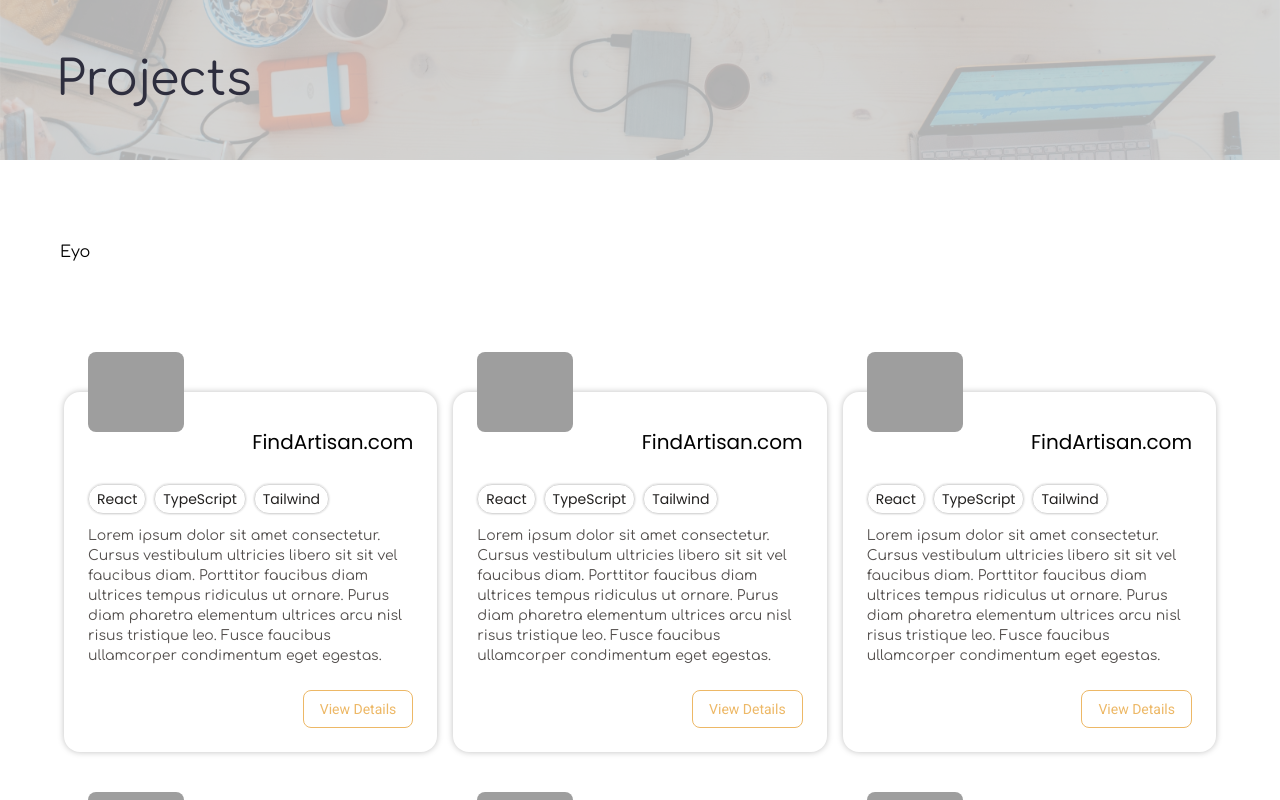
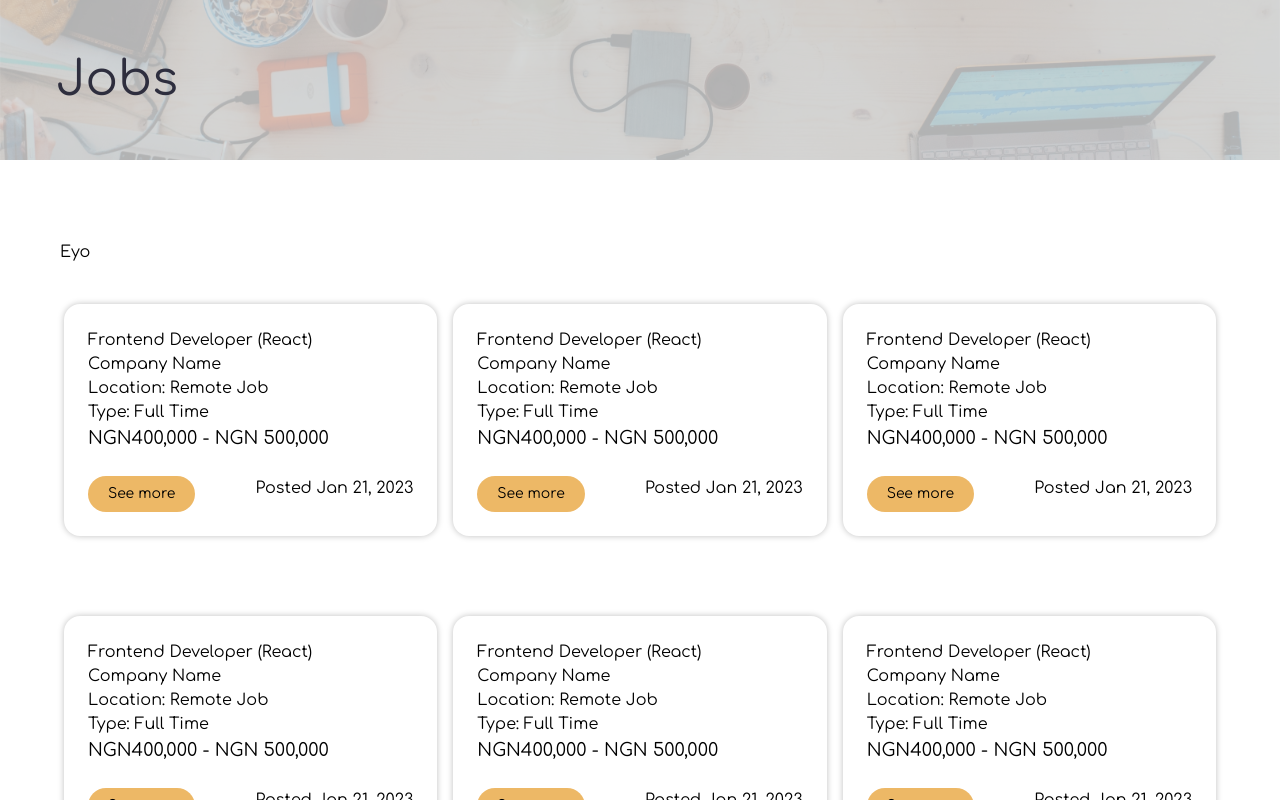
Before and after one commit to CALABAR-TECH-COMMUNITY/CTC-Website-Project, a React (Vite) app: page /Jobs in a window 1280 px wide. Shown: the top 800 px of the page. Built offline with nearby package versions, Linux system fonts and the light colour scheme; grey boxes are pictures that could not be loaded.

Commit message:
E_A Jobs

```diff
--- a/src/components/JobsCard.tsx
+++ b/src/components/JobsCard.tsx
@@ -4,9 +4,24 @@ import { Link } from "react-router-dom";
 const ProjectCard = (): JSX.Element => {
   return (
     <div className="shadow-projectCardShadow rounded-2xl p-6 relative">
-
-
-
+       <div className='bg-white'>
+          <p className='font-medium text-base'>Frontend Developer (React)</p>
+          <div className='text-gray-600 py-2'>
+            <p>Company Name</p>
+            <p>Location: Remote Job</p>
+            <p>Type: Full Time</p>
+          </div>
+          <p className='font-semibold text-lg'>NGN400,000 - NGN 500,000</p>
+          <div className='flex justify-between pt-6'>
+            <Link
+              to={routes.JOBS_DETAILS_PAGE}
+              className='bg-[#edb866] px-5 py-2 rounded-full font-medium text-sm'
+            >
+              <p>See more</p>
+            </Link>
+            <p className='text-gray-600'>Posted Jan 21, 2023</p>
+          </div>
+        </div>
     </div>
   );
 };
--- /dev/null
+++ b/src/components/JobsHeader.tsx
@@ -0,0 +1,11 @@
+const ProjectsHeader = (): JSX.Element => {
+  return (
+    <header className='h-32 md:h-36 lg:h-40 bg-[url("assets/images/projects-header.svg")] bg-cover bg-center bg-no-repeat overflow-hidden flex items-center '>
+      <h1 className="text-appBlue100 text-2xl sm:text-3xl md:text-5xl font-bold ml-11 md:ml-12 lg:ml-14 ">
+        Jobs
+      </h1>
+    </header>
+  );
+};
+
+export default ProjectsHeader;
--- a/src/navigation/AppRouter.tsx
+++ b/src/navigation/AppRouter.tsx
@@ -4,6 +4,7 @@ import PageNotFound from "pages/PageNotFound";
 import ProjectDetailsPage from "pages/projects/ProjectDetailsPage";
 import ProjectsPage from "pages/projects/ProjectsPage";
 import JobsPage from "pages/jobs/JobsPage";
+import JobsDetailsPage from "pages/jobs/JobsDetailsPage";
 import { Route, Routes } from "react-router-dom";
 
 import routes from "./routes";
@@ -15,10 +16,14 @@ const AppRouter = (): JSX.Element => {
     <Routes>
       <Route path={routes.HOME_PAGE} element={<HomePage />} />
       <Route path={routes.PROJECTS_PAGE} element={<ProjectsPage />} />
-      <Route path={routes.JOBS_PAGE} element={<JobsPage />} />
       <Route
         path={routes.PROJECT_DETAILS_PAGE}
         element={<ProjectDetailsPage />}
+      />
+      <Route path={routes.JOBS_PAGE} element={<JobsPage />} />
+      <Route
+        path={routes.JOBS_DETAILS_PAGE}
+        element={<JobsDetailsPage />}
       />
   <Route
         path={routes.EVENTS_PAGE}
--- a/src/navigation/routes.ts
+++ b/src/navigation/routes.ts
@@ -1,8 +1,9 @@
 export default Object.freeze({
   HOME_PAGE: "/",
   PROJECTS_PAGE: "/projects",
+  PROJECT_DETAILS_PAGE: "/project-details",
   JOBS_PAGE: "/Jobs",
-  PROJECT_DETAILS_PAGE: "/project-details",
+  JOBS_DETAILS_PAGE: "/jobs-details",
   EVENTS_PAGE: "/events"
 
   // EXTERNAL SOCIAL ROUTES
--- a/src/pages/jobs/JobsDetailsPage.tsx
+++ b/src/pages/jobs/JobsDetailsPage.tsx
@@ -1,127 +1,14 @@
-import { BsChevronRight, BsChevronLeft } from "react-icons/bs";
+import JobsHeader from "../../components/JobsHeader";
 
-import ProjectsHeader from "../../components/ProjectsHeader";
-import FindArtisanImage from "assets/images/find-artisans.svg";
-
-const ProjectDetailsPage = (): JSX.Element => {
+const JobsDetailsPage = (): JSX.Element => {
   return (
     <main className="font-comforta">
       {/* HEADER */}
-      <ProjectsHeader />
+      <JobsHeader />
 
-      {/* PROJECT DESCRIPTION */}
-      <section className=" flex flex-col items-center md:grid grid-cols-2 place-items-center responsive-padx-container mx-auto gap-5 lg:gap-10 mt-20">
-        <img className="max-h-80" src={FindArtisanImage} alt="find artisans" />
 
-        <div>
-          <p className=" text-center md:text-left font-bold text-xl md:text-2xl lg:text-3xl text-appGray200">
-            Shopping Mami
-          </p>
-          <div className="h-1 mt-2 mb-5  bg-appGray300" />
-
-          {/* PROJECT TECH STACKS */}
-          <span className="flex my-5 gap-2">
-            <data
-              className="py-1 px-2 shadow-projectShadowPill border border-appGray400 rounded-full font-poppins text-sm text-appGray200"
-              value="Nodejs"
-            >
-              React
-            </data>
-            <data
-              className="py-1 px-2 shadow-projectShadowPill border border-appGray400 rounded-full font-poppins text-sm text-appGray200"
-              value="TypeScript"
-            >
-              TypeScript
-            </data>
-            <data
-              className="py-1 px-2 shadow-projectShadowPill border border-appGray400 rounded-full font-poppins text-sm text-appGray200"
-              value="Tailwind"
-            >
-              Tailwind
-            </data>
-          </span>
-
-          <article className=" text-base lg:text-lg font-normal text-appGray100">
-            Lorem ipsum dolor sit amet consectetur. Cursus vestibulum ultricies
-            libero sit sit vel faucibus diam. Porttitor faucibus diam ultrices
-            tempus ridiculus ut ornare. Purus diam pharetra elementum ultrices
-            arcu nisl risus tristique leo.
-          </article>
-          <p className="text-appGray200 font-medium font-poppins mt-3 mb-8">
-            Lorem ipsum
-          </p>
-        </div>
-      </section>
-
-      {/* PROJECT TEAM MEMBERS */}
-      <p className="mt-32 text-appYellow100 font-bold text-2xl text-center mb-11">
-        Team Members
-      </p>
-
-      {/* PROJEC GALLERY */}
-      <section className="responsive-padx-container mb-32">
-        <picture className="grid grid-cols-2 sm:grid-cols-3 md:grid-cols-4 mx-auto  place-items-center gap-3 rounded-2xl  overflow-hidden ">
-          <img
-            className="h-60 w-60 object-cover lg:rounded-tl-2xl"
-            src="https://images.unsplash.com/photo-1570295999919-56ceb5ecca61?ixlib=rb-4.0.3&ixid=MnwxMjA3fDB8MHxwaG90by1wYWdlfHx8fGVufDB8fHx8&auto=format&fit=crop&w=580&q=80"
-            alt="man"
-          />
-          <img
-            className="h-60 w-60 object-cover"
-            src="https://images.unsplash.com/photo-1494790108377-be9c29b29330?ixlib=rb-4.0.3&ixid=MnwxMjA3fDB8MHxwaG90by1wYWdlfHx8fGVufDB8fHx8&auto=format&fit=crop&w=387&q=80"
-            alt="woman"
-          />
-          <img
-            className="h-60 w-60 object-cover"
-            src="https://images.unsplash.com/photo-1494790108377-be9c29b29330?ixlib=rb-4.0.3&ixid=MnwxMjA3fDB8MHxwaG90by1wYWdlfHx8fGVufDB8fHx8&auto=format&fit=crop&w=387&q=80"
-            alt="woman"
-          />
-          <img
-            className="h-60 w-60 object-cover lg:rounded-tr-2xl"
-            src="https://images.unsplash.com/photo-1570295999919-56ceb5ecca61?ixlib=rb-4.0.3&ixid=MnwxMjA3fDB8MHxwaG90by1wYWdlfHx8fGVufDB8fHx8&auto=format&fit=crop&w=580&q=80"
-            alt="man"
-          />
-          <img
-            className="h-60 w-60 object-cover lg:rounded-bl-2xl"
-            src="https://images.unsplash.com/photo-1570295999919-56ceb5ecca61?ixlib=rb-4.0.3&ixid=MnwxMjA3fDB8MHxwaG90by1wYWdlfHx8fGVufDB8fHx8&auto=format&fit=crop&w=580&q=80"
-            alt="man"
-          />
-          <img
-            className="h-60 w-60 object-cover"
-            src="https://images.unsplash.com/photo-1494790108377-be9c29b29330?ixlib=rb-4.0.3&ixid=MnwxMjA3fDB8MHxwaG90by1wYWdlfHx8fGVufDB8fHx8&auto=format&fit=crop&w=387&q=80"
-            alt="woman"
-          />
-          <img
-            className="h-60 w-60 object-cover"
-            src="https://images.unsplash.com/photo-1494790108377-be9c29b29330?ixlib=rb-4.0.3&ixid=MnwxMjA3fDB8MHxwaG90by1wYWdlfHx8fGVufDB8fHx8&auto=format&fit=crop&w=387&q=80"
-            alt="woman"
-          />
-          <img
-            className="h-60 w-60 object-cover lg:rounded-br-2xl"
-            src="https://images.unsplash.com/photo-1570295999919-56ceb5ecca61?ixlib=rb-4.0.3&ixid=MnwxMjA3fDB8MHxwaG90by1wYWdlfHx8fGVufDB8fHx8&auto=format&fit=crop&w=580&q=80"
-            alt="man"
-          />
-        </picture>
-
-        <div className="flex">
-          <span className="flex ml-auto h-8 w-28 border border-appGray200 rounded-3xl overflow-hidden mt-20 mr-5 ">
-            <button
-              className="border-appGray200 border-r-[1px] flex-1 flex items-center justify-center"
-              type="button"
-            >
-              <BsChevronLeft />
-            </button>
-            <button
-              className="border-appGray200 bg-appYellow100 border-l-[1px] flex-1 flex items-center justify-center"
-              type="button"
-            >
-              <BsChevronRight />
-            </button>
-          </span>
-        </div>
-      </section>
     </main>
   );
 };
 
-export default ProjectDetailsPage;
+export default JobsDetailsPage;
--- a/src/pages/jobs/JobsPage.tsx
+++ b/src/pages/jobs/JobsPage.tsx
@@ -1,11 +1,11 @@
-import JobsCard from "../../components/ProjectCard";
-import ProjectsHeader from "../../components/ProjectsHeader";
+import JobsCard from "../../components/JobsCard";
+import JobsHeader from "../../components/JobsHeader";
 
 const JobsPage = (): JSX.Element => {
   return (
     <main className="font-comforta">
       {/* HEADER */}
-      <ProjectsHeader />
+      <JobsHeader />
 
       {/* HERO PROJECT */}
       <section className=" flex flex-col items-center md:grid grid-cols-2 responsive-padx-container mx-auto gap-5 lg:gap-10 mt-20">
@@ -14,12 +14,7 @@ const JobsPage = (): JSX.Element => {
        </p>
       </section>
 
-      {/* PAST PROJECTS */}
-      <p className="mt-32 text-appYellow100 font-bold text-2xl text-center mb-11">
-
-      </p>
-
-      <section className="grid grid-cols-1 md:grid-cols-2 lg:grid-cols-3 mb-32 gap-x-4 gap-y-20 px-16">
+      <section className="mt-10 grid grid-cols-1 md:grid-cols-2 lg:grid-cols-3 mb-32 gap-x-4 gap-y-20 px-16">
         {[...Array(6)].map(() => {
           return <div ><JobsCard/></div>
         })}
```
